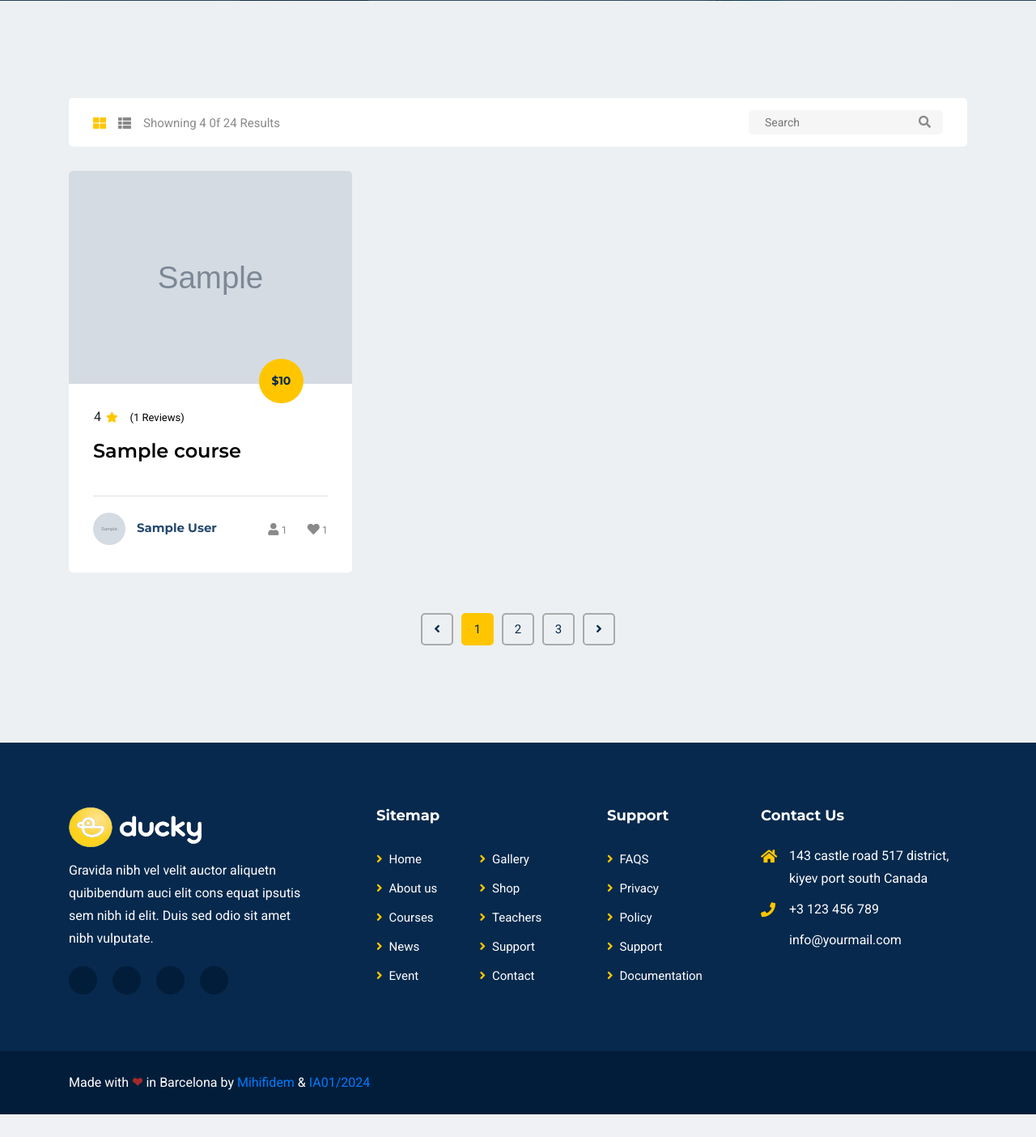
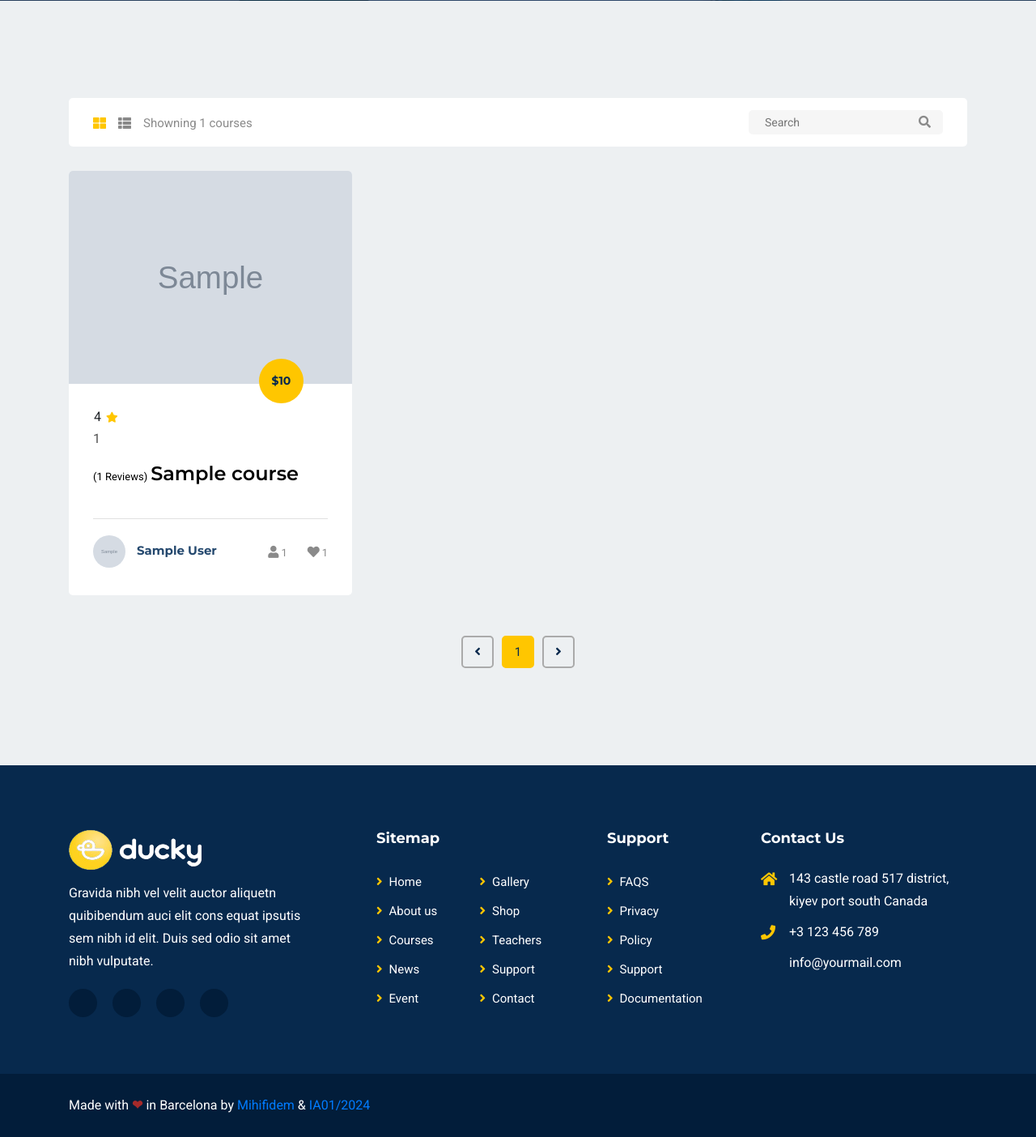
Before and after one commit to mihifidem/idonium2, a Django app: template courses/templates/courses_list.html in a window 1280 px wide. Shown: the part 552-1956 px from the top of the page at 81% size. Before the commit the page ends 1928 px from the top, so only its background shows below. Run offline with Django 5.2, Linux system fonts and the light colour scheme; the template is opened without the code that fills it: most values are stand-ins (such as "Sample title", 1, 10 or a date in 2020); grey boxes marked "Sample" are stand-in pictures; some libraries are stand-ins or nearby versions.

Commit message:
Pau: fix del course_list + paginator

```diff
--- a/courses/templates/courses_list.html
+++ b/courses/templates/courses_list.html
@@ -59,7 +59,7 @@
                             <li class="nav-item">
                                 <a id="courses-list-tab" data-toggle="tab" href="#courses-list" role="tab" aria-controls="courses-list" aria-selected="false"><i class="fa fa-th-list"></i></a>
                             </li>
-                            <li class="nav-item">Showning 4 0f 24 Results</li>
+                            <li class="nav-item">Showning {{total_courses}} courses</li>
                         </ul> <!-- nav -->
 
                         <div class="courses-search float-right">
@@ -74,7 +74,7 @@
             <div class="tab-content" id="myTabContent">
               <div class="tab-pane fade show active" id="courses-grid" role="tabpanel" aria-labelledby="courses-grid-tab">
                     <div class="row">
-                        {% for course_info in completed_courses %}
+                        {% for course_info in page_obj.object_list %}
                         <!-- INICIO ESTRUCTURA CURSO-->
                         <div class="col-lg-4 col-md-6">
                             <div class="singel-course mt-30">
@@ -99,8 +99,9 @@
                                         <li><i class="far fa-star"></i></li>
                                         {% endif %}
                                     </ul>
+                                    <p>{{course_info.course.pk}}</p>
                                     <span>({{course_info.course_reviews_count}} Reviews)</span>
-                                    <a href="{% url 'courses:course-detail' course_info.course.pk %}"><h4>{{course_info.course.title}}</h4></a>
+                                    <a href="{% url 'courses:course-detail' pk=course_info.course.pk %}"><h4>{{course_info.course.title}}</h4></a>
                                     <div class="course-teacher">
                                         <div class="thum">
                                             <a href="#"><img src="{{course_info.course.profile_teacher.image.url}}" alt="teacher"></a>
@@ -140,14 +141,26 @@
                                     <i class="fa fa-angle-left"></i>
                                 </a>
                             </li>
-                            <li class="page-item"><a class="active" href="#">1</a></li>
-                            <li class="page-item"><a href="#">2</a></li>
-                            <li class="page-item"><a href="#">3</a></li>
+                            {% for page_num in page_obj.paginator.page_range %}
+                            {% if page_num == page_obj.number %}
+                                <li class="page-item"><a class="active" href="#">{{ page_num }}</a></li>
+                            {% else %}
+                                <li class="page-item"><a href="?page={{ page_num }}">{{ page_num }}</a></li>
+                            {% endif %}
+                            {% endfor %}
+                            {% if page_obj.has_next %}
                             <li class="page-item">
+                                <a href="?page={{ page_obj.next_page_number }}" aria-label="Next">
+                                    <i class="fa fa-angle-right"></i>
+                                </a>
+                            </li>
+                        {% else %}
+                            <li class="page-item disabled">
                                 <a href="#" aria-label="Next">
                                     <i class="fa fa-angle-right"></i>
                                 </a>
                             </li>
+                        {% endif %}
                         </ul>
                     </nav>  <!-- courses pagination -->
                 </div>
```
Also changed, not shown: courses/views.py (+8 -2 lines).
